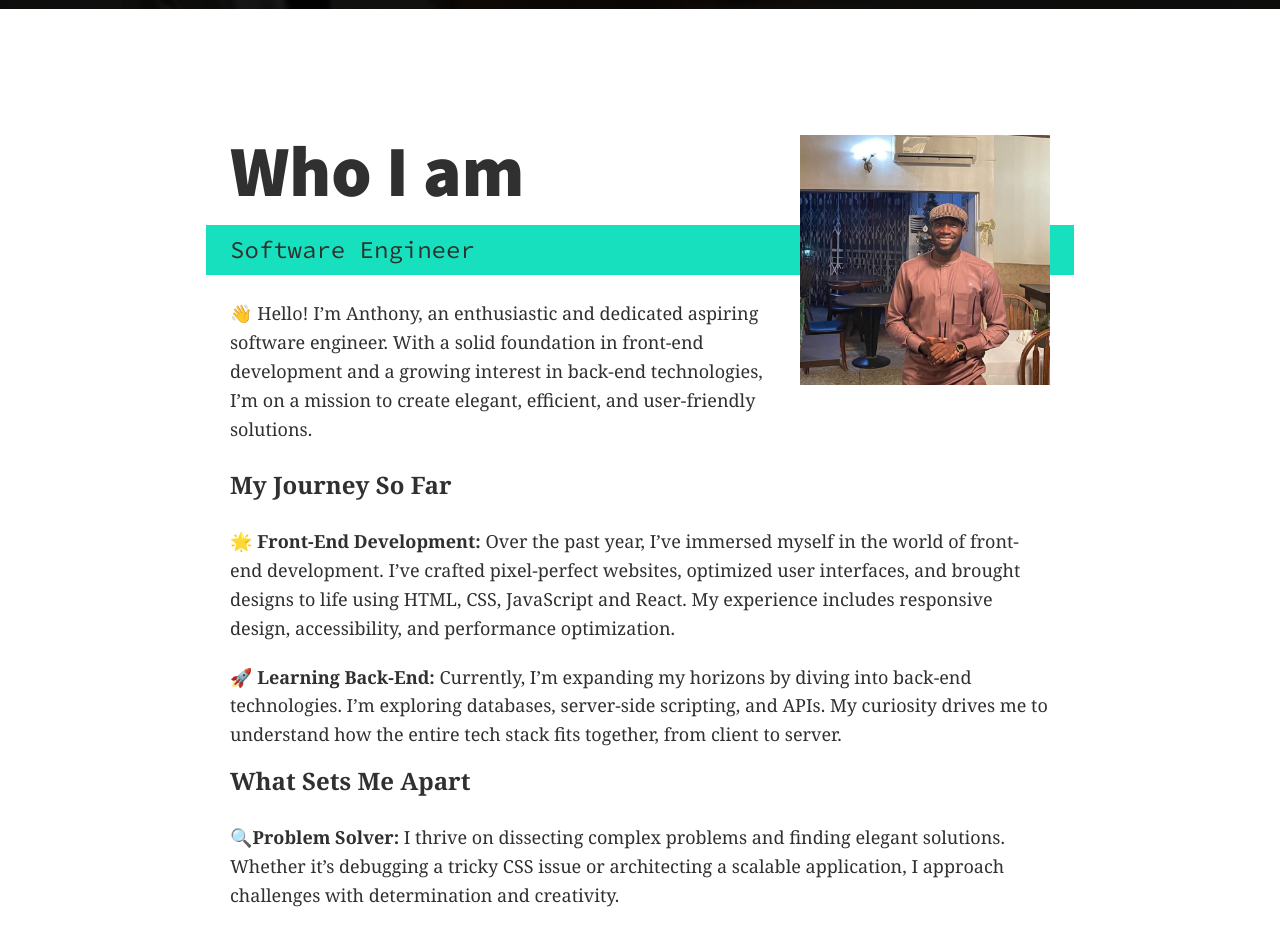
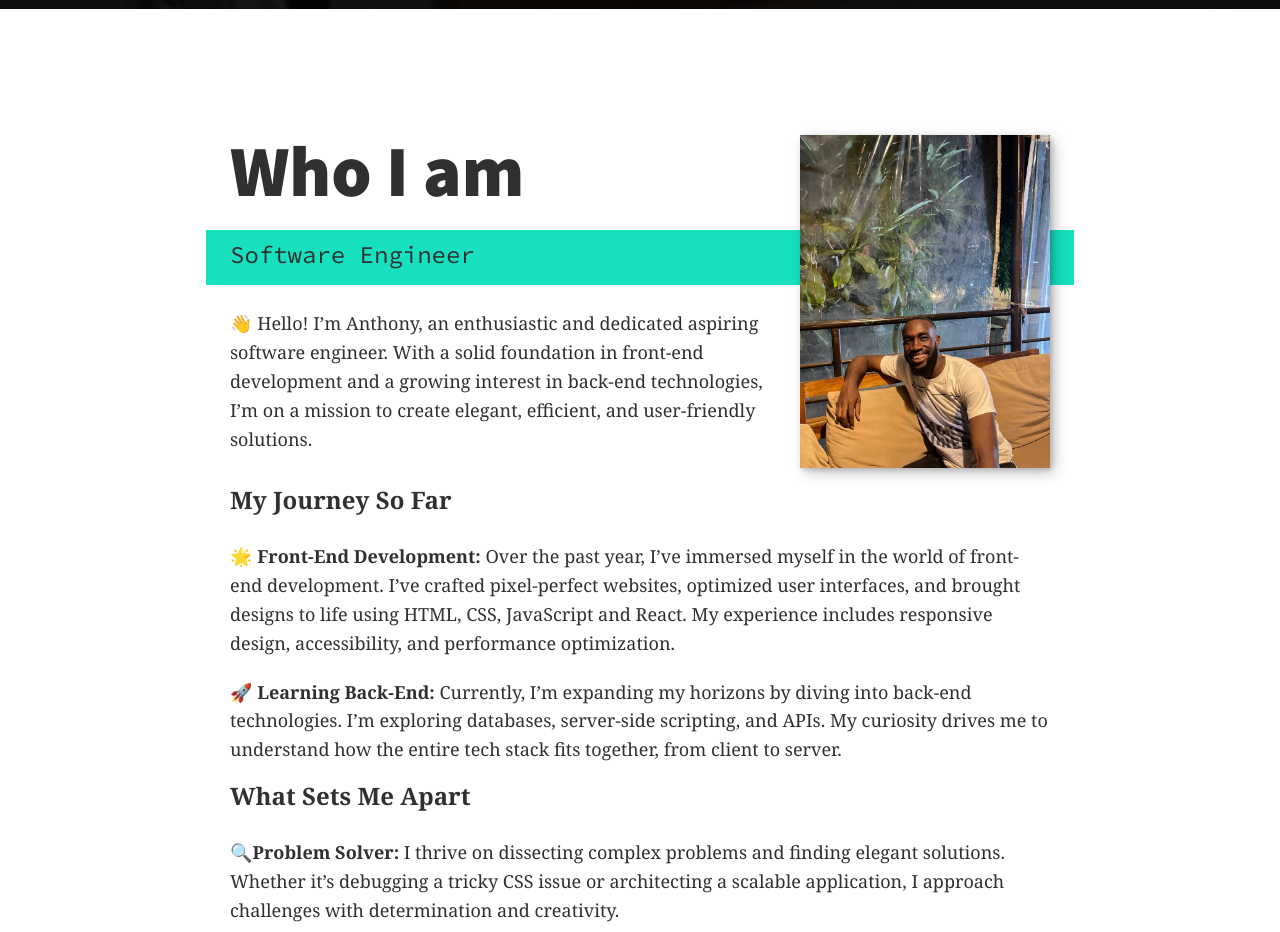
Before and after one commit to Onyeneke-AC/react-portfolio, a React (Vite) app: page /home in a window 1280 px wide. Shown: the part 1520-2452 px from the top of the page. Built offline with nearby package versions, Linux system fonts and the light colour scheme.

Commit message:
portfolio image updates

```diff
--- a/src/components/AboutMe.jsx
+++ b/src/components/AboutMe.jsx
@@ -36,9 +36,17 @@ const SeparateDiv = styled.div`
 `;
 
 const AboutImage = styled.img`
-  grid-area: img;
+  /* grid-area: img;
   position: relative;
-  z-index: 2;
+  z-index: 2; */
+  box-shadow: var(--bs);
+
+  @media (min-width: 600px) {
+    grid-area: img;
+    min-width: 250px;
+    position: relative;
+    z-index: 2;
+  }
 `;
 
 function AboutMe() {
@@ -58,7 +66,7 @@ function AboutMe() {
         </p>
       </TextDiv>
 
-      <AboutImage src="./img/me.jpeg" alt="Anthony Smiling" />
+      <AboutImage src="./img/eden-pic.jpg" alt="Anthony Smiling" />
 
       <SeparateDiv>
         <Heading as="h3">My Journey So Far </Heading>
```
Also changed, not shown: public/img/eden-pic.jpg (added), public/img/grad-pic.jpg (added).
